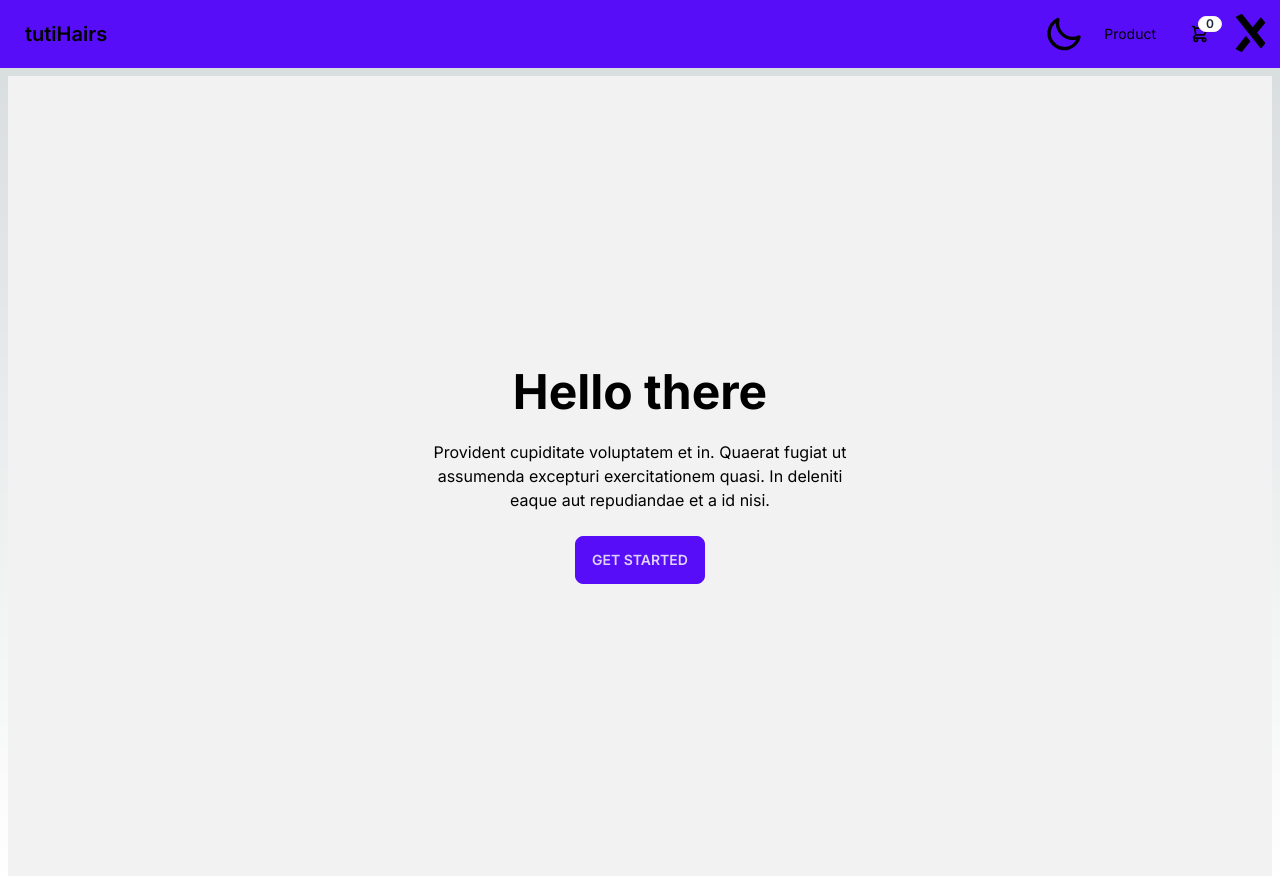
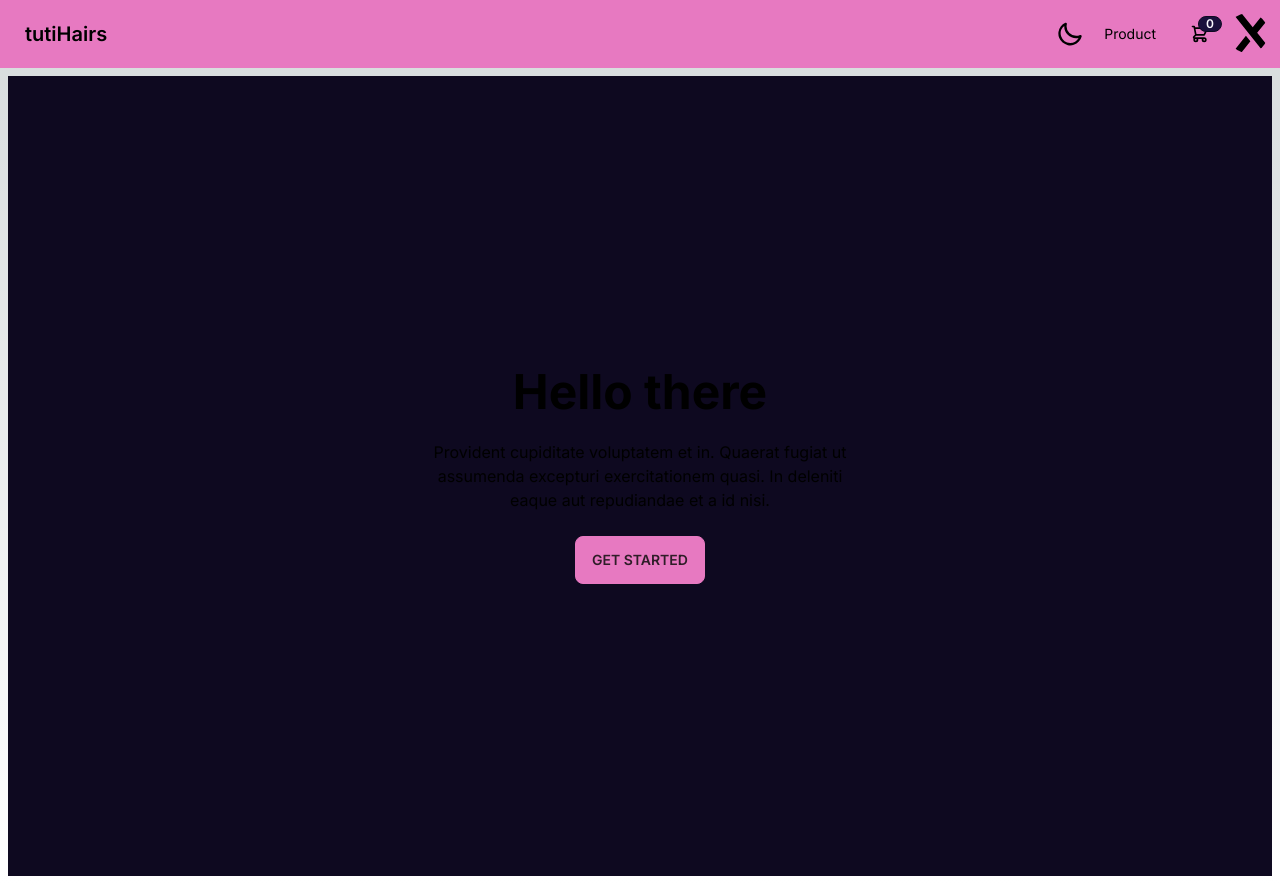
Before and after one commit to lokytech5/tuti-app, a Next.js app: page / in a window 1280 px wide. Built offline with nearby package versions, Linux system fonts and the light colour scheme.

Commit message:
fix bug related to navbar theme

```diff
--- /dev/null
+++ b/app/components/Navbar/InitializeTheme.tsx
@@ -0,0 +1,12 @@
+'use client'
+import React from 'react'
+import { initializeTheme } from './themeUtils';
+
+const InitializeTheme = () => {
+    React.useEffect(() => {
+        initializeTheme();
+      }, []);
+  return null;
+}
+
+export default InitializeTheme
--- a/app/components/Navbar/ThemeToggle.tsx
+++ b/app/components/Navbar/ThemeToggle.tsx
@@ -7,8 +7,8 @@
     <label className="swap swap-rotate" onClick={toggleTheme}>
   <input type="checkbox" />
 
-  <svg className="swap-on fill-current w-10 h-10" xmlns="http://www.w3.org/2000/svg" viewBox="0 0 24 24"><path d="M5.64,17l-.71.71a1,1,0,0,0,0,1.41,1,1,0,0,0,1.41,0l.71-.71A1,1,0,0,0,5.64,17ZM5,12a1,1,0,0,0-1-1H3a1,1,0,0,0,0,2H4A1,1,0,0,0,5,12Zm7-7a1,1,0,0,0,1-1V3a1,1,0,0,0-2,0V4A1,1,0,0,0,12,5ZM5.64,7.05a1,1,0,0,0,.7.29,1,1,0,0,0,.71-.29,1,1,0,0,0,0-1.41l-.71-.71A1,1,0,0,0,4.93,6.34Zm12,.29a1,1,0,0,0,.7-.29l.71-.71a1,1,0,1,0-1.41-1.41L17,5.64a1,1,0,0,0,0,1.41A1,1,0,0,0,17.66,7.34ZM21,11H20a1,1,0,0,0,0,2h1a1,1,0,0,0,0-2Zm-9,8a1,1,0,0,0-1,1v1a1,1,0,0,0,2,0V20A1,1,0,0,0,12,19ZM18.36,17A1,1,0,0,0,17,18.36l.71.71a1,1,0,0,0,1.41,0,1,1,0,0,0,0-1.41ZM12,6.5A5.5,5.5,0,1,0,17.5,12,5.51,5.51,0,0,0,12,6.5Zm0,9A3.5,3.5,0,1,1,15.5,12,3.5,3.5,0,0,1,12,15.5Z"/></svg>
-  <svg className="swap-off fill-current w-10 h-10" xmlns="http://www.w3.org/2000/svg" viewBox="0 0 24 24"><path d="M21.64,13a1,1,0,0,0-1.05-.14,8.05,8.05,0,0,1-3.37.73A8.15,8.15,0,0,1,9.08,5.49a8.59,8.59,0,0,1,.25-2A1,1,0,0,0,8,2.36,10.14,10.14,0,1,0,22,14.05,1,1,0,0,0,21.64,13Zm-9.5,6.69A8.14,8.14,0,0,1,7.08,5.22v.27A10.15,10.15,0,0,0,17.22,15.63a9.79,9.79,0,0,0,2.1-.22A8.11,8.11,0,0,1,12.14,19.73Z"/></svg>
+  <svg className="swap-on fill-current w-7 h-7" xmlns="http://www.w3.org/2000/svg" viewBox="0 0 24 24"><path d="M5.64,17l-.71.71a1,1,0,0,0,0,1.41,1,1,0,0,0,1.41,0l.71-.71A1,1,0,0,0,5.64,17ZM5,12a1,1,0,0,0-1-1H3a1,1,0,0,0,0,2H4A1,1,0,0,0,5,12Zm7-7a1,1,0,0,0,1-1V3a1,1,0,0,0-2,0V4A1,1,0,0,0,12,5ZM5.64,7.05a1,1,0,0,0,.7.29,1,1,0,0,0,.71-.29,1,1,0,0,0,0-1.41l-.71-.71A1,1,0,0,0,4.93,6.34Zm12,.29a1,1,0,0,0,.7-.29l.71-.71a1,1,0,1,0-1.41-1.41L17,5.64a1,1,0,0,0,0,1.41A1,1,0,0,0,17.66,7.34ZM21,11H20a1,1,0,0,0,0,2h1a1,1,0,0,0,0-2Zm-9,8a1,1,0,0,0-1,1v1a1,1,0,0,0,2,0V20A1,1,0,0,0,12,19ZM18.36,17A1,1,0,0,0,17,18.36l.71.71a1,1,0,0,0,1.41,0,1,1,0,0,0,0-1.41ZM12,6.5A5.5,5.5,0,1,0,17.5,12,5.51,5.51,0,0,0,12,6.5Zm0,9A3.5,3.5,0,1,1,15.5,12,3.5,3.5,0,0,1,12,15.5Z"/></svg>
+  <svg className="swap-off fill-current w-7 h-7" xmlns="http://www.w3.org/2000/svg" viewBox="0 0 24 24"><path d="M21.64,13a1,1,0,0,0-1.05-.14,8.05,8.05,0,0,1-3.37.73A8.15,8.15,0,0,1,9.08,5.49a8.59,8.59,0,0,1,.25-2A1,1,0,0,0,8,2.36,10.14,10.14,0,1,0,22,14.05,1,1,0,0,0,21.64,13Zm-9.5,6.69A8.14,8.14,0,0,1,7.08,5.22v.27A10.15,10.15,0,0,0,17.22,15.63a9.79,9.79,0,0,0,2.1-.22A8.11,8.11,0,0,1,12.14,19.73Z"/></svg>
 
 </label>
   )
--- a/app/components/Navbar/themeUtils.ts
+++ b/app/components/Navbar/themeUtils.ts
@@ -1,16 +1,24 @@
 
 export const initializeTheme = (): void => {
-    const currentTheme = localStorage.getItem('theme') || 'light';
+    const currentTheme = localStorage.getItem('theme') || 'synthwave';
     document.documentElement.setAttribute('data-theme', currentTheme);
   };
 
   export const toggleTheme = (): void => {
     const currentTheme = document.documentElement.getAttribute('data-theme');
-    let newTheme: string = 'fantasy';  // default
+    let newTheme: string;
 
-    if (currentTheme === 'light') newTheme = 'dark';
-    else if (currentTheme === 'dark') newTheme = 'cupcake';
-    else newTheme = 'light';
+    switch (currentTheme) {
+      case 'synthwave':
+        newTheme = 'winter';
+        break;
+      case 'winter':
+        newTheme = 'night';
+        break;
+      default:
+        newTheme = 'synthwave';
+
+    }
 
     document.documentElement.setAttribute('data-theme', newTheme);
     localStorage.setItem('theme', newTheme);
--- a/app/layout.tsx
+++ b/app/layout.tsx
@@ -2,6 +2,7 @@
 import type { Metadata } from 'next'
 import { Inter } from 'next/font/google'
 import Navbar from './components/Navbar/Navbar'
+import InitializeTheme from './components/Navbar/InitializeTheme'
 
 const inter = Inter({ subsets: ['latin'] })
 
@@ -15,8 +16,10 @@
 }: {
   children: React.ReactNode
 }) {
+
   return (
     <html lang="en" data-theme="fantasy">
+      <InitializeTheme/>
       <body className={inter.className}>
       <Navbar/>
       <main className='p-2'>{children}</main>
--- a/tailwind.config.ts
+++ b/tailwind.config.ts
@@ -17,7 +17,7 @@
   },
   plugins: [require("daisyui")],
   daisyui: {
-    themes: ["light", "dark", "cupcake"],
+    themes: ["synthwave", "winter", "night"],
   },
 }
 export default config
```
